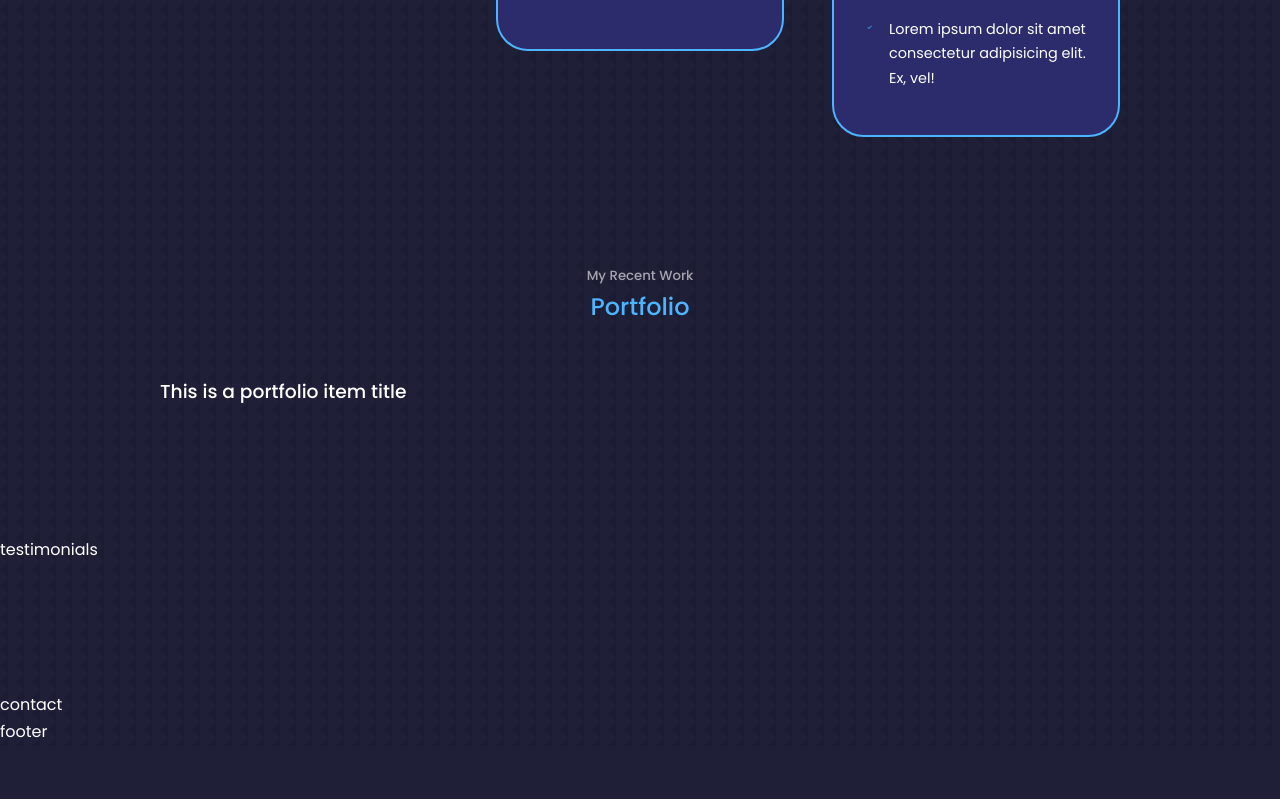
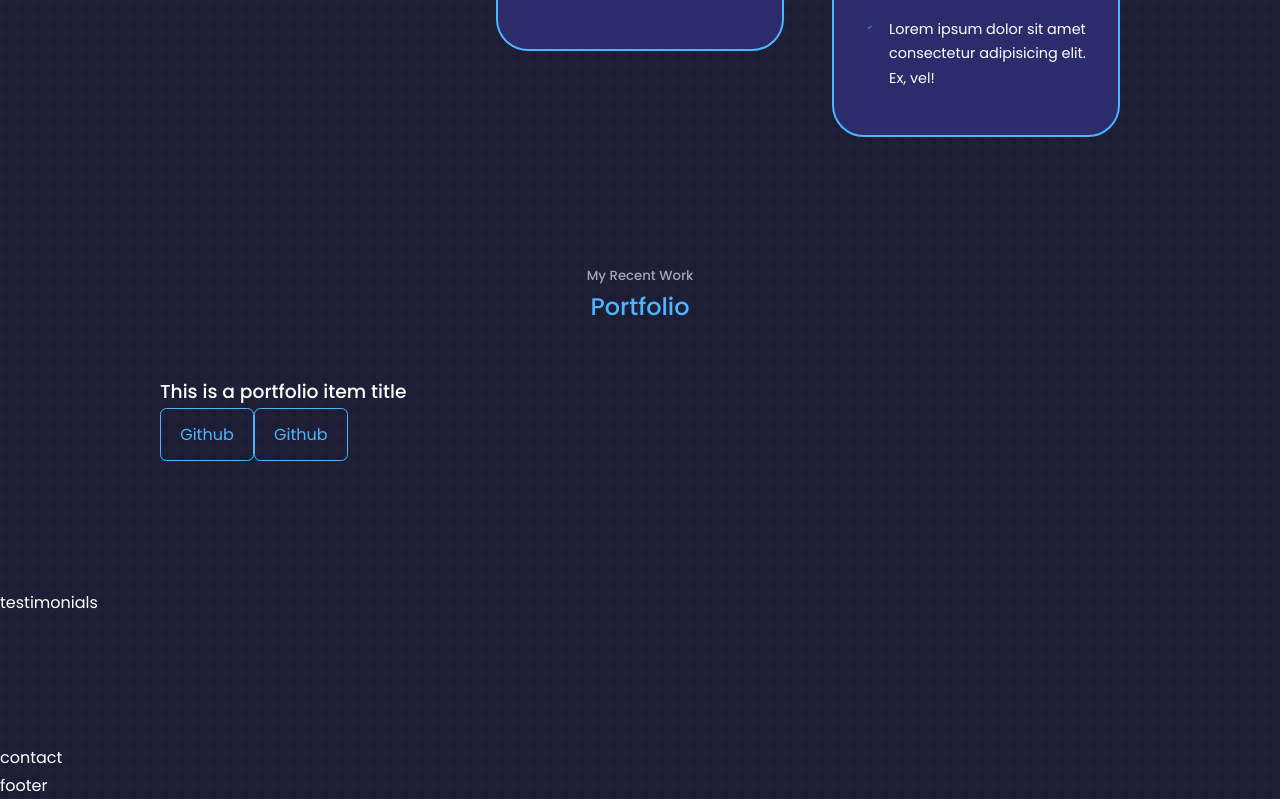
Before and after one commit to SaiAryan1784/Sai_portfolio, a React (Create React App) app: page / in a window 1280 px wide. Shown: the part 3310-4109 px from the top of the page. Before the commit the page ends 4056 px from the top, so only its background shows below. Built offline with nearby package versions, Linux system fonts and the light colour scheme.

Commit message:
portfolio section started

```diff
--- a/src/components/portfolio/portfolio.jsx
+++ b/src/components/portfolio/portfolio.jsx
@@ -14,7 +14,8 @@ const portfolio = () => {
 
           <div className="portfolio__item-image"></div>
           <h3>This is a portfolio item title</h3>
-          <a href=""></a>
+          <a href="https://github.com/SaiAryan1784/Sai_portfolio" className='btn'>Github</a>
+          <a href="https://github.com/SaiAryan1784/Sai_portfolio" className='btn'>Github</a>
 
         </article>
 
```
Also changed, not shown: 1 other file (tests, documents, lock files or other folders).
